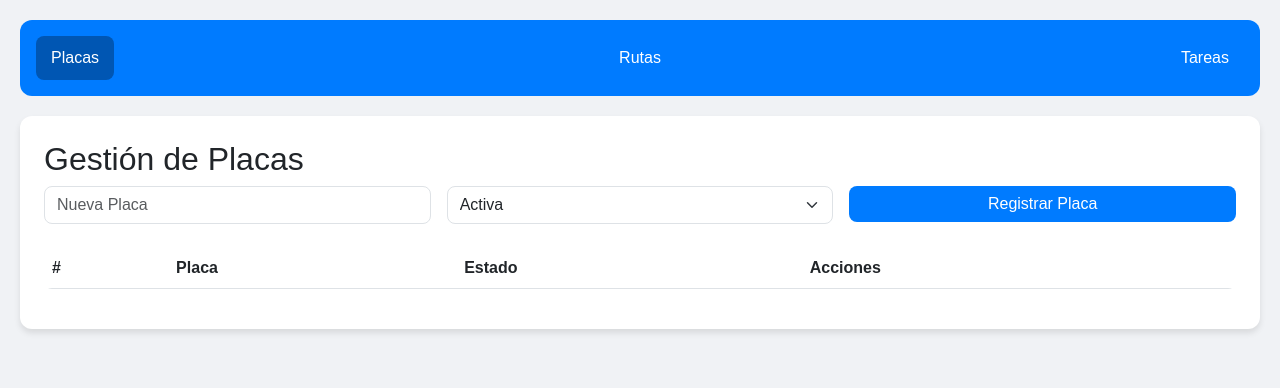
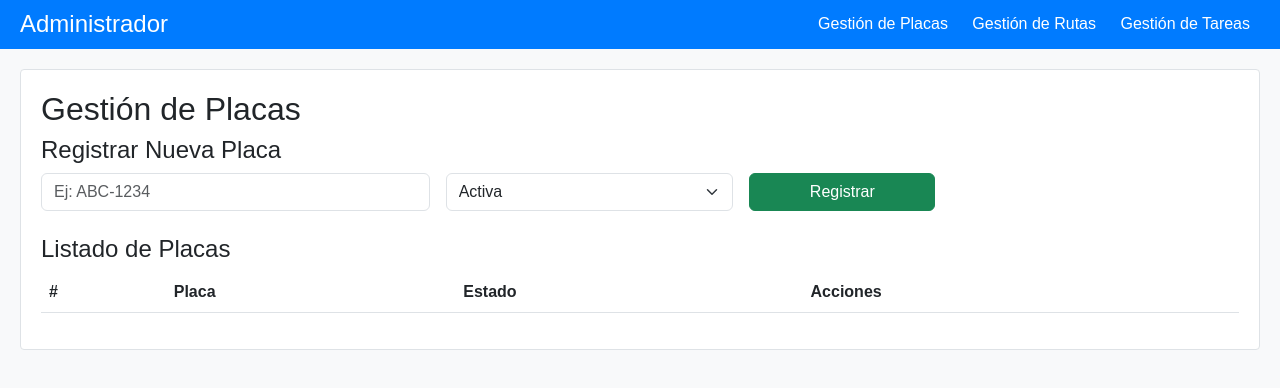
Before and after one commit to darlyjarring/urvaseojarrin, a website: page frontend/admin.html in a window 1280 px wide. Drawn offline with nearby package versions, Linux system fonts and the light colour scheme; no server answers.

Commit message:
Update admin.html

```diff
--- a/frontend/admin.html
+++ b/frontend/admin.html
@@ -9,38 +9,44 @@
     <style>
         body {
             font-family: Arial, sans-serif;
-            background-color: #f0f2f5;
+            background-color: #f8f9fa;
+        }
+        .header {
+            background-color: #007bff;
+            color: white;
+            padding: 10px 20px;
+            display: flex;
+            justify-content: space-between;
+            align-items: center;
+        }
+        .header h1 {
+            font-size: 1.5rem;
+            margin: 0;
+        }
+        .header-links a {
+            color: white;
+            text-decoration: none;
+            padding: 5px 10px;
+            border-radius: 5px;
+        }
+        .header-links a:hover {
+            background-color: #0056b3;
         }
         .container-fluid {
             padding: 20px;
-        }
-        .card {
-            margin-bottom: 20px;
-            border: none;
-            border-radius: 12px;
-            box-shadow: 0 4px 6px rgba(0, 0, 0, 0.1);
-        }
-        .navbar {
-            background-color: #007bff;
-            border-radius: 12px;
-            margin-bottom: 20px;
-            padding: 1rem;
-        }
-        .navbar a {
-            color: white;
-            padding: 10px 15px;
-            text-decoration: none;
-            border-radius: 8px;
-            transition: background-color 0.3s;
-        }
-        .navbar a.active, .navbar a:hover {
-            background-color: #0056b3;
         }
         .section {
             display: none;
         }
         .section.active {
             display: block;
+        }
+        .card {
+            border: 1px solid #dee2e6;
+            border-radius: 0.25rem;
+            padding: 20px;
+            margin-bottom: 20px;
+            background-color: white;
         }
         .status-active {
             color: green;
@@ -52,66 +58,51 @@
         }
         #map {
             height: 500px;
-            border-radius: 8px;
             margin-bottom: 20px;
         }
-        .btn-primary {
-            background-color: #007bff;
-            border: none;
-            border-radius: 8px;
+        .form-label {
+            font-weight: bold;
         }
-        .btn-primary:hover {
-            background-color: #0056b3;
+        .table-striped tbody tr:nth-of-type(odd) {
+            background-color: rgba(0, 0, 0, 0.05);
         }
-        .form-control, .form-select {
-            border-radius: 8px;
-        }
-        .punto-item {
-            background-color: #e9ecef;
-            padding: 10px;
-            border-radius: 8px;
-            margin-bottom: 5px;
-        }
-        table {
-            border-radius: 8px;
-            overflow: hidden;
-        }
-        th {
-            background-color: #007bff;
-            color: white;
-        }
-        .detalle-fila td {
-            background-color: #f8f9fa;
+        .table th, .table td {
+            vertical-align: middle;
         }
     </style>
 </head>
 <body>
 
+<div class="header">
+    <h1>Administrador</h1>
+    <div class="header-links">
+        <a href="#placas" class="active">Gestión de Placas</a>
+        <a href="#rutas">Gestión de Rutas</a>
+        <a href="#tareas">Gestión de Tareas</a>
+    </div>
+</div>
+
 <div class="container-fluid">
-    <nav class="navbar">
-        <a href="#placas" class="active">Placas</a>
-        <a href="#rutas">Rutas</a>
-        <a href="#tareas">Tareas</a>
-    </nav>
-
     <!-- Sección de Placas -->
     <section id="placas-section" class="section active">
-        <div class="card p-4">
+        <div class="card">
             <h2>Gestión de Placas</h2>
+            <h4>Registrar Nueva Placa</h4>
             <div class="row g-3 mb-4">
                 <div class="col-md-4">
-                    <input type="text" id="nuevaPlaca" class="form-control" placeholder="Nueva Placa">
+                    <input type="text" id="nuevaPlaca" class="form-control" placeholder="Ej: ABC-1234">
                 </div>
-                <div class="col-md-4">
+                <div class="col-md-3">
                     <select id="estadoPlaca" class="form-select">
                         <option value="true">Activa</option>
                         <option value="false">Inactiva</option>
                     </select>
                 </div>
-                <div class="col-md-4">
-                    <button class="btn btn-primary w-100" onclick="registrarPlaca()">Registrar Placa</button>
+                <div class="col-md-2">
+                    <button class="btn btn-success w-100" onclick="registrarPlaca()">Registrar</button>
                 </div>
             </div>
+            <h4>Listado de Placas</h4>
             <div class="table-responsive">
                 <table id="tablaPlacas" class="table table-striped table-hover">
                     <thead>
@@ -130,7 +121,7 @@
 
     <!-- Sección de Rutas -->
     <section id="rutas-section" class="section">
-        <div class="card p-4">
+        <div class="card">
             <h2>Gestión de Rutas</h2>
             <div id="map"></div>
             <div class="row g-3 mb-4">
@@ -159,14 +150,15 @@
 
     <!-- Sección de Tareas -->
     <section id="tareas-section" class="section">
-        <div class="card p-4">
-            <h2>Asignar Tarea</h2>
-            <div class="row g-3 mb-4">
+        <div class="card">
+            <h2>Gestión de Tareas</h2>
+            <h4>Asignar Tarea</h4>
+            <div class="row g-3 mb-4 align-items-end">
                 <div class="col-md-3">
                     <select id="placaSelect" class="form-select"></select>
                 </div>
                 <div class="col-md-3">
-                    <input list="rutaList" id="sectorInput" class="form-control" placeholder="Sector">
+                    <input list="rutaList" id="sectorInput" class="form-control" placeholder="Sector / Ruta">
                     <datalist id="rutaList"></datalist>
                 </div>
                 <div class="col-md-3">
@@ -177,12 +169,14 @@
                     </select>
                 </div>
                 <div class="col-md-3">
+                    <button class="btn btn-success w-100" onclick="asignarTarea()">Asignar</button>
+                </div>
+                <div class="col-md-3">
                     <input type="date" id="fechaInput" class="form-control">
                 </div>
             </div>
-            <button class="btn btn-primary mb-4" onclick="asignarTarea()">Asignar Tarea</button>
 
-            <!-- Sección de Filtros y Replicación -->
+            <h4>Tareas Asignadas</h4>
             <div class="row g-3 mb-4">
                 <div class="col-md-3">
                     <label for="filtroFecha" class="form-label">Filtrar por Fecha</label>
@@ -197,8 +191,8 @@
                         <option value="Noche">Noche</option>
                     </select>
                 </div>
-                <div class="col-md-3">
-                    <button id="btnReplicarTurno" class="btn btn-secondary w-100 mt-4">Replicar Turno Anterior</button>
+                <div class="col-md-3 d-flex align-items-end">
+                    <button id="btnReplicarTurno" class="btn btn-secondary w-100">Replicar Turno Anterior</button>
                 </div>
             </div>
 
@@ -214,7 +208,7 @@
 </div>
 
 <script src="https://unpkg.com/leaflet@1.9.4/dist/leaflet.js"></script>
-<script src="js/admin.js"></script>
+<script src="admin.js"></script>
 
 </body>
 </html>
```
